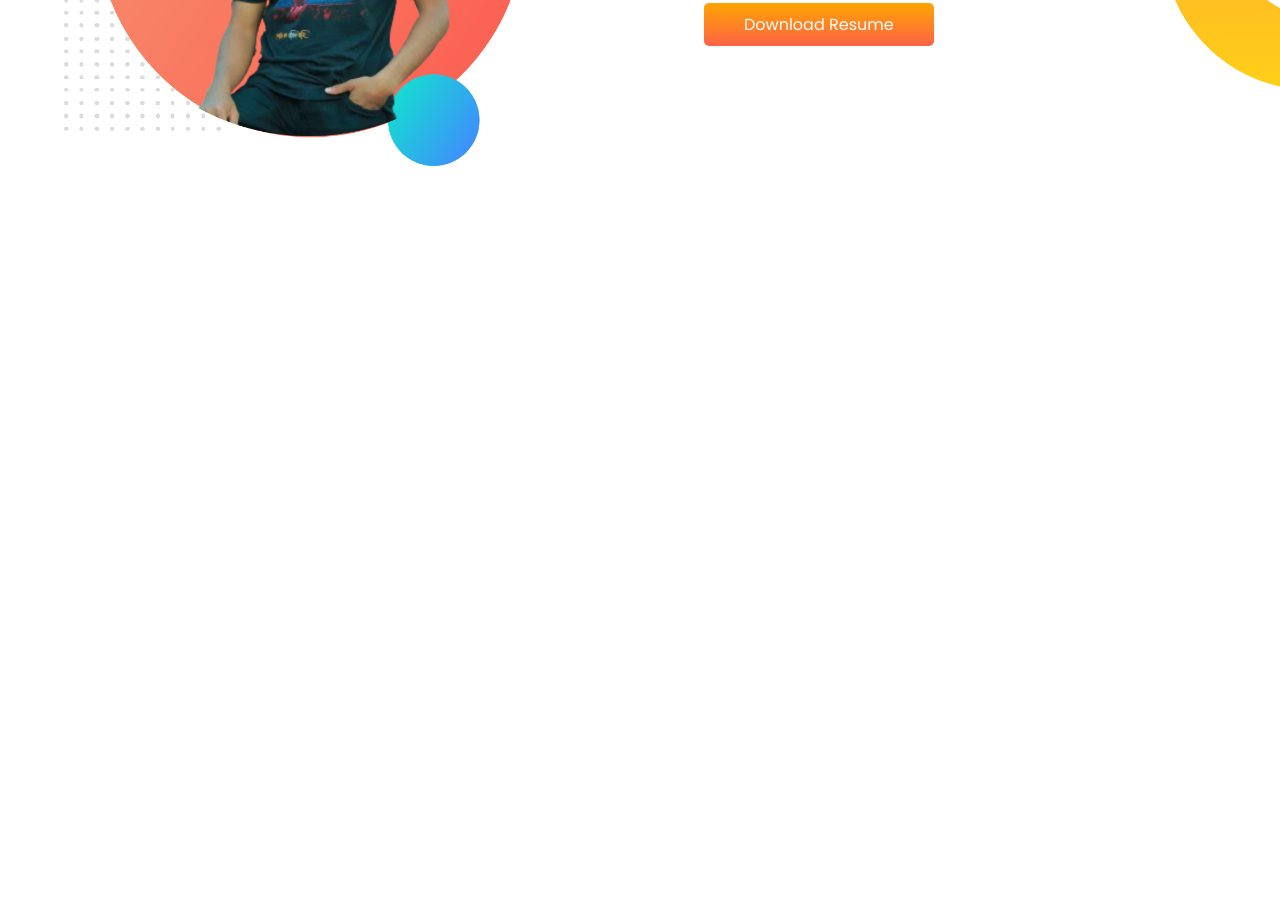
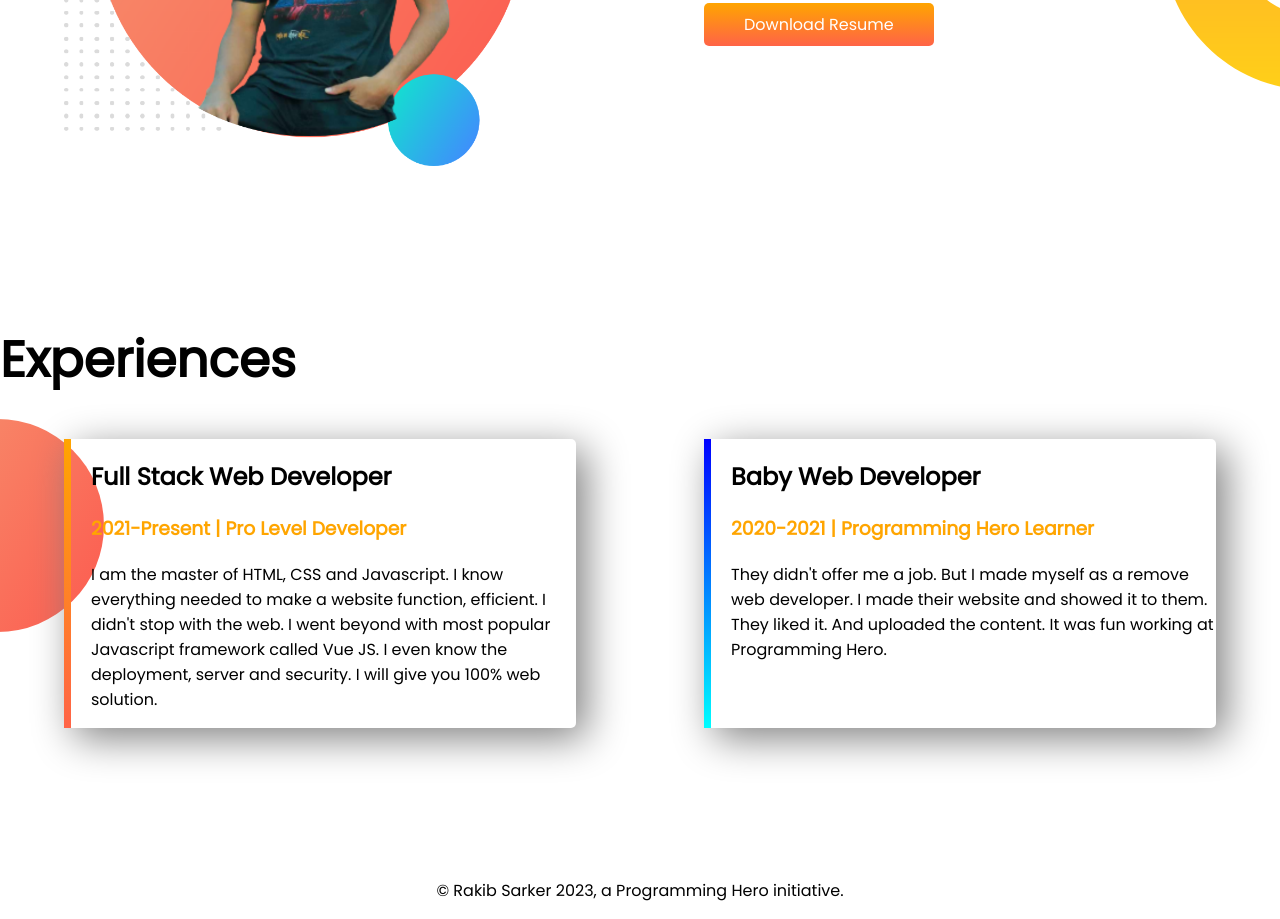
Before and after one commit to beingRakib-ali/personal-portfolio, a plain HTML site: page index.html in a window 1280 px wide. Shown: the part 906-1825 px from the top of the page. Before the commit the page ends 1229 px from the top, so only its background shows below. Drawn offline with Linux system fonts and the light colour scheme.

Commit message:
full push

```diff
--- a/index.html
+++ b/index.html
@@ -15,7 +15,7 @@
 <body>
 
 
-    <section class="top-banner">
+    <section class="top-banner fexible-container">
         <div class="half-width">
             <h1>Welcome To</h1>
             <h1><span class="orange-colors">Rakib Sarker</span> World!</h1>
@@ -39,7 +39,7 @@
 
 
 
-    <section class="dream-big">
+    <section class="dream-big fexible-container">
         <div class="half-width">
             <img src="showOff/bg-images/my-bg.png" alt="">
         </div>
@@ -55,6 +55,35 @@
         </div>
     </section>
 
+
+    <section class="experience-area">
+        <h1>Experiences</h1>
+        <div class="fexible-container">
+            <div id="full-stack" class="experience-items">
+                <h2>Full Stack Web Developer</h2>
+                <h3 class="orange-colors">2021-Present | Pro Level Developer</h3>
+                <p>I am the master of HTML, CSS and Javascript. I know everything needed to make a website function,
+                    efficient. I
+                    didn't stop with the web. I went beyond with most popular Javascript framework called Vue JS. I even
+                    know the
+                    deployment, server and security. I will give you 100% web solution.</p>
+            </div>
+
+            <div id="baby-dev" class="experience-items">
+                <h2>Baby Web Developer</h2>
+                <h3 class="orange-colors">2020-2021 | Programming Hero Learner</h3>
+                <p>They didn't offer me a job. But I made myself as a remove web developer. I made their website and
+                    showed
+                    it to
+                    them. They liked it. And uploaded the content. It was fun working at Programming Hero.</p>
+            </div>
+        </div>
+    </section>
+
+    <section class="footer">
+        <p>© Rakib Sarker 2023, a Programming Hero initiative.</p>
+    </section>
+
 </body>
 
 </html>
--- a/style.css
+++ b/style.css
@@ -3,7 +3,7 @@ body {
     margin: 0;
 }
 
-section {
+.fexible-container {
     display: flex;
     margin-bottom: 150px;
 }
@@ -46,3 +46,34 @@ h1 {
     background-position: right;
 
 }
+
+.experience-area {
+    background-image: url(images/exp-bg.png);
+    background-repeat: no-repeat;
+    background-position: left;
+}
+
+.experience-items {
+    width: 40%;
+    margin-left: 5%;
+    margin-right: 5%;
+    padding-left: 20px;
+    border-radius: 5px;
+    box-shadow: 10px 10px 40px gray;
+}
+
+#full-stack {
+    border-left: 7px solid;
+    border-image: linear-gradient(orange, tomato);
+    border-image-slice: 1;
+}
+
+#baby-dev {
+    border-left: 7px solid;
+    border-image: linear-gradient(blue, cyan);
+    border-image-slice: 1;
+}
+
+.footer {
+    text-align: center;
+}
```
